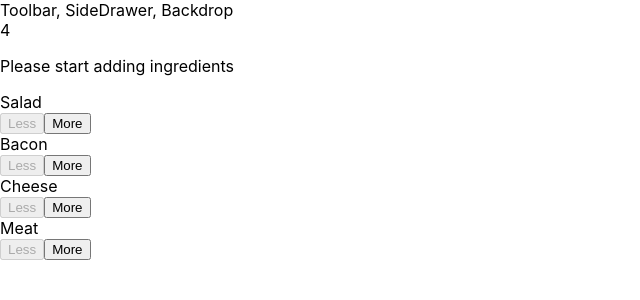
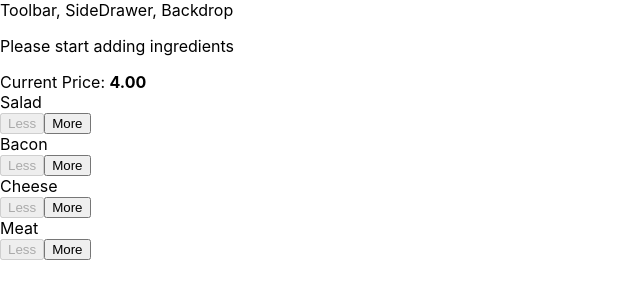
Before and after one commit to swapnilp0x00/react-burger-app, a React app: page / in a window 1280 px wide. Shown: the top 300 px of the page, without its empty margins (0-640 px from the left). Built offline with nearby package versions, Linux system fonts and the light colour scheme.

Commit message:
Pricing done

```diff
--- a/src/components/Burger/BuildControls/BuildControls.js
+++ b/src/components/Burger/BuildControls/BuildControls.js
@@ -12,6 +12,7 @@
 const buildCOntrols = props => {
     return (
         <div className={classes.BuildControls}>
+            <div>Current Price: <strong>{props.price.toFixed(2)}</strong></div>
             {controls.map(control => <BuildControl
             key={control.label}
             label={control.label}
--- a/src/containers/BurgerBuilder/BurgerBuilder.js
+++ b/src/containers/BurgerBuilder/BurgerBuilder.js
@@ -62,11 +62,9 @@
         }
         return (
         <Aux>
-            <div>
-                {this.state.totalPrice}
-            </div>
             <Burger ingredients={this.state.ingredients}/>
             <BuildControls
+                price={this.state.totalPrice}
                 disabledInfo={disabledInfo}
                 ingredientAdded={this.addIngredient}
                 ingredientRemoved={this.removeIngredient}
```
